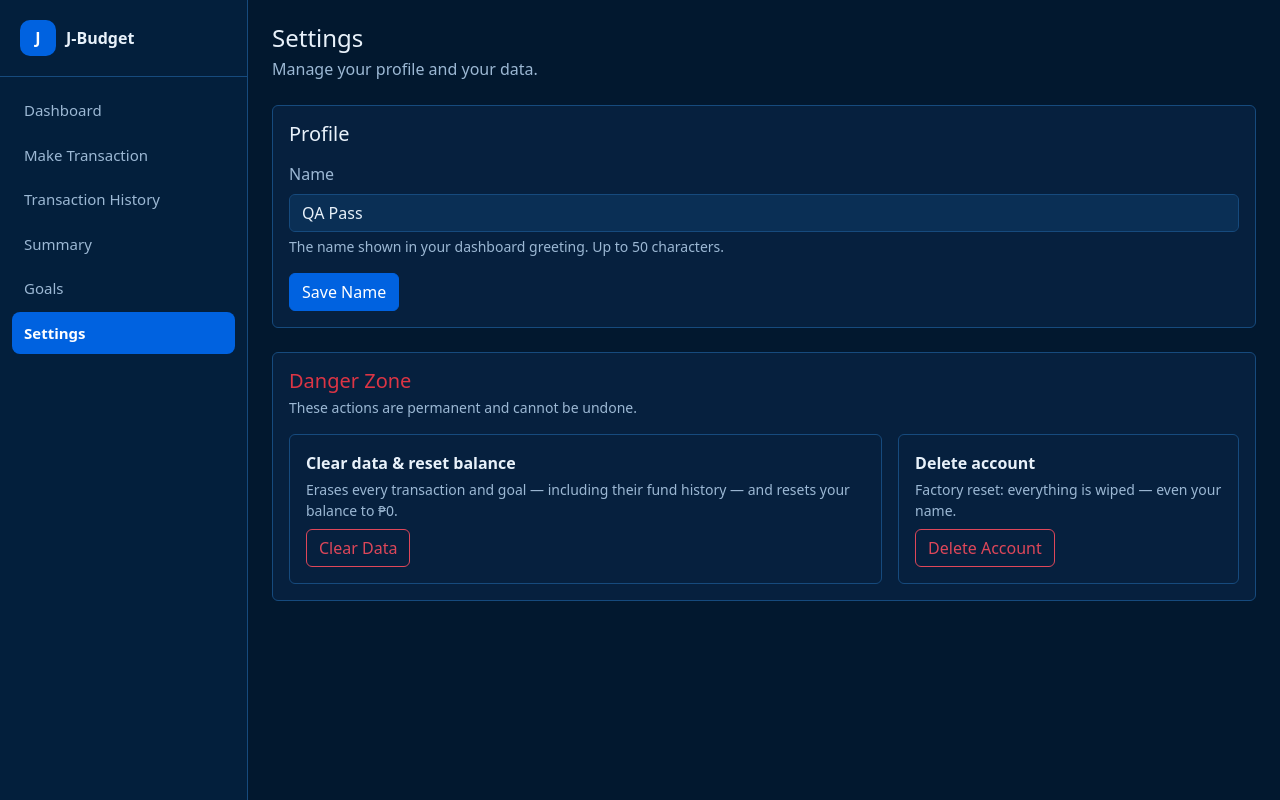
After one commit to dannnnnno-o/IM, a PHP site: page /settings.php in a window 1280 px wide. The commit adds this page. Run offline with PHP 8.4, Linux system fonts and the light colour scheme; data comes from the database, SQL or seed files in the repository; tables that the repository leaves empty hold one stand-in row (values such as "Sample post").

Commit message:
settings tab for managing personal data

```diff
--- a/model.php
+++ b/model.php
@@ -138,6 +138,78 @@ function save_username(object $pdo, int $userId, string $name){
     $statement -> bindParam(":username", $name);
     $statement -> bindParam(":id", $userId, PDO::PARAM_INT);
     $statement -> execute();
+}
+
+/* ---- Settings wipe actions (Sprint 12, 29 Oct 2026) ---------------------- */
+
+/* Shared DELETE over the four data tables. Needs an open PDO transaction
+   (house pattern, like insert_transaction). Table names are static here —
+   never user input, so no count_rows() allowlist is needed. */
+function wipe_record_tables(object $pdo){
+    foreach(["transactions", "goal_investments", "goals", "archived_goals"] as $table){
+        $pdo -> prepare("DELETE FROM $table; ") -> execute();
+    }
+}
+
+/* "Clear data & reset balance" (Settings): erases every record and zeroes
+   the balance, keeping the name; the custom categories survive unless
+   $alsoClearCategories (the modal checkbox). One transaction — a failure
+   must leave nothing half-wiped (§7). */
+function clear_records_and_balance(object $pdo, int $userId, bool $alsoClearCategories){
+    $pdo -> beginTransaction();
+
+    try{
+        wipe_record_tables($pdo);
+
+        $sql = "UPDATE users SET balance = 0"
+             . ($alsoClearCategories ? ", categories = '[]'" : "")
+             . " WHERE id = :id; ";
+        $statement = $pdo -> prepare($sql);
+        $statement -> bindParam(":id", $userId, PDO::PARAM_INT);
+        $statement -> execute();
+
+        $pdo -> commit();
+        return true;
+    }
+    catch(PDOException $e){
+        $pdo -> rollBack();
+        throw $e;
+    }
+}
+
+/* "Delete account (factory reset)" (Settings): the users row must keep
+   existing (§7 — every route is get_user($pdo, 1) and the landing gate is
+   "username empty", not "row absent"), so a delete MEANS the full wipe plus
+   clearing the identity: balance 0, categories [], username ''. The gate
+   then re-opens and the app reads as a fresh install. */
+function factory_reset_user(object $pdo, int $userId){
+    $pdo -> beginTransaction();
+
+    try{
+        wipe_record_tables($pdo);
+
+        $sql = "UPDATE users SET balance = 0, categories = '[]', username = '' WHERE id = :id; ";
+        $statement = $pdo -> prepare($sql);
+        $statement -> bindParam(":id", $userId, PDO::PARAM_INT);
+        $statement -> execute();
+
+        $pdo -> commit();
+        return true;
+    }
+    catch(PDOException $e){
+        $pdo -> rollBack();
+        throw $e;
+    }
+}
+
+/* Counter reset AFTER the wipe commits — ALTER TABLE is DDL and implicitly
+   commits in MariaDB, so it can never share the transaction above (same
+   reason TRUNCATE is deliberately not used in wipe_record_tables). Static
+   table names; gives demo-fresh id numbering after Clear / factory reset. */
+function reset_record_counters(object $pdo){
+    foreach(["transactions", "goal_investments", "goals", "archived_goals"] as $table){
+        $pdo -> prepare("ALTER TABLE $table AUTO_INCREMENT = 1; ") -> execute();
+    }
 }
 
 function get_recent_transactions(object $pdo, int $limit = 5){
--- a/partials/sidebar.php
+++ b/partials/sidebar.php
@@ -7,6 +7,7 @@ $navItems = [
     ["key" => "history",   "label" => "Transaction History", "href" => "/history.php"],
     ["key" => "summary",   "label" => "Summary",           "href" => "/summary.php"],
     ["key" => "goals",     "label" => "Goals",             "href" => "/goals.php"],
+    ["key" => "settings",  "label" => "Settings",          "href" => "/settings.php"],
 ];
 ?>
 <aside class="app-sidebar">
--- /dev/null
+++ b/settings.php
@@ -0,0 +1,309 @@
+<?php
+try{
+    require_once("./db.php");
+    require_once("./model.php");
+}
+catch(PDOException $e){
+    die("Connection failed: " . htmlspecialchars($e->getMessage()));
+}
+
+$user = get_user($pdo, 1);
+$userId = (int) $user["id"];
+
+/* First-visit gate, same as the dashboard (§6): Settings is a named-user
+   page — an unnamed account belongs on the landing prompt. */
+if(username_is_missing($user)){
+    header("Location: /");
+    exit;
+}
+
+$pageTitle = "Settings";
+$activePage = "settings";
+
+/* ---- request state ----------------------------------------------------- */
+
+/* Danger-zone modal copy is server-rendered with live counts (Sprint 12);
+   a confirm modal that names its blast radius reads better than a generic
+   "are you sure". */
+$txCount   = count_rows($pdo, "transactions");
+$goalCount = count_rows($pdo, "goals");
+
+/* Custom-category preview for the Clear modal checkbox: at most
+   CATEGORY_PREVIEW_LIMIT names, then "..." if the account has more. User
+   input — escaped at render like every other category name (§10). */
+const CATEGORY_PREVIEW_LIMIT = 3;
+
+$customCategories = get_custom_categories($pdo, $userId);
+$categoryPreview  = implode(", ", array_slice($customCategories, 0, CATEGORY_PREVIEW_LIMIT));
+
+if(count($customCategories) == 0){
+    $category_msg = "No Custom Categories have been added.";
+}
+elseif(count($customCategories) == 1){
+    $category_msg = "Custom Category Added: \"". $categoryPreview . "\"";
+}
+elseif(count($customCategories) > 0 && count($customCategories) <= CATEGORY_PREVIEW_LIMIT){
+    $category_msg = "Custom Categories: \"". $categoryPreview . "\"";
+}
+elseif(count($customCategories) > CATEGORY_PREVIEW_LIMIT){
+    $category_msg = "Custom Categories: \"";
+    $category_msg = $category_msg. $categoryPreview . "...\"";
+}
+
+/* The checkbox only earns its keep when there is something to erase:
+   zero custom categories ⇒ disabled + wrapper-span tooltip (markup below). */
+$hasCustomCategories = count($customCategories) > 0;
+
+$flashText = match(trim($_GET["saved"] ?? "")){
+    "profile" => "Name updated.",
+    "cleared" => "All records cleared.",
+    default   => "",
+};
+
+$errors = [];
+$form = ["name" => (string) $user["username"]];
+
+/* ---- POST actions ------------------------------------------------------ */
+
+if($_SERVER["REQUEST_METHOD"] === "POST"){
+    $action = trim($_POST["action"] ?? "");
+
+    if($action === "profile"){
+        $form["name"] = trim($_POST["name"] ?? "");
+
+        if($form["name"] === ""){
+            $errors[] = "Name is required.";
+        }
+        elseif(mb_strlen($form["name"]) > MAX_USERNAME_LENGTH){
+            /* Same expression as index.php's landing table — one message
+               family (§8), length single-sourced via MAX_USERNAME_LENGTH. */
+            $errors[] = "Name must be " . MAX_USERNAME_LENGTH . " characters or fewer.";
+        }
+
+        if(empty($errors)){
+            /* save_username() writes username ONLY (prepared) — balance and
+               categories are untouched, same as the landing flow. */
+            save_username($pdo, $userId, $form["name"]);
+            header("Location: /settings.php?saved=profile");
+            exit;
+        }
+        /* Failure re-renders below with $form["name"] kept in the input. */
+    }
+    elseif($action === "clear"){
+        /* The modal checkbox is opt-in: absent when unchecked, "1" when
+           checked. Default keeps the user's custom categories (§14). */
+        clear_records_and_balance($pdo, $userId, isset($_POST["clear_categories"]));
+        reset_record_counters($pdo);
+        header("Location: /settings.php?saved=cleared");
+        exit;
+    }
+    elseif($action === "reset"){
+        factory_reset_user($pdo, $userId);
+        reset_record_counters($pdo);
+        /* The first-visit gate is open again — land on the prompt. */
+        header("Location: /");
+        exit;
+    }
+    else{
+        $errors[] = "Choose a valid action.";
+    }
+}
+
+require_once("./partials/header.php");
+require_once("./partials/sidebar.php");
+?>
+
+<main class="app-main">
+
+    <header class="page-header">
+        <div>
+            <h1 class="h4 mb-1">Settings</h1>
+            <p class="text-muted mb-0">Manage your profile and your data.</p>
+        </div>
+    </header>
+
+    <?php if($flashText !== ""): ?>
+        <div class="alert alert-success alert-dismissible fade show" role="alert">
+            <?= $flashText ?>
+            <button type="button" class="btn-close" data-bs-dismiss="alert" aria-label="Close"></button>
+        </div>
+    <?php endif; ?>
+
+    <?php if(!empty($errors)): ?>
+        <div class="alert alert-danger alert-dismissible fade show" role="alert">
+            <?php foreach($errors as $settingsError): ?>
+                <div><?= htmlspecialchars($settingsError) ?></div>
+            <?php endforeach; ?>
+            <button type="button" class="btn-close" data-bs-dismiss="alert" aria-label="Close"></button>
+        </div>
+    <?php endif; ?>
+
+    <!-- Profile: edit the dashboard-greeting name. Reversible, so no confirm
+         modal — only the Danger Zone earns one. -->
+    <section class="card mb-4">
+        <div class="card-body">
+            <h2 class="h5 mb-3">Profile</h2>
+            <form method="post" action="/settings.php" novalidate>
+                <input type="hidden" name="action" value="profile">
+                <div class="mb-3">
+                    <label class="form-label" for="settingsName">Name</label>
+                    <input type="text" class="form-control" id="settingsName" name="name"
+                           maxlength="<?= MAX_USERNAME_LENGTH ?>" autocomplete="off"
+                           value="<?= htmlspecialchars($form["name"]) ?>">
+                    <div class="form-text mb-0">
+                        The name shown in your dashboard greeting.
+                        Up to <?= MAX_USERNAME_LENGTH ?> characters.
+                    </div>
+                </div>
+                <button type="submit" class="btn btn-primary">Save Name</button>
+            </form>
+        </div>
+    </section>
+
+    <!-- Danger Zone: the two destructive actions. Details + confirmation
+         live in the modals below (counts interpolated server-side). -->
+    <section class="card mb-4">
+        <div class="card-body">
+            <h2 class="h5 text-danger mb-1">Danger Zone</h2>
+            <p class="text-muted small mb-3">These actions are permanent and cannot be undone.</p>
+
+            <div class="d-flex flex-column flex-md-row gap-3">
+                <div class="border rounded p-3 flex-fill">
+                    <strong class="d-block mb-1">Clear data &amp; reset balance</strong>
+                    <p class="text-muted small mb-2">
+                        Erases every transaction and goal — including their fund
+                        history — and resets your balance to <?= peso(0) ?>.
+                    </p>
+                    <button type="button" class="btn btn-outline-danger"
+                            data-bs-toggle="modal" data-bs-target="#clearModal">
+                        Clear Data
+                    </button>
+                </div>
+
+                <div class="border rounded p-3 flex-fill">
+                    <strong class="d-block mb-1">Delete account</strong>
+                    <p class="text-muted small mb-2">
+                        Factory reset: everything is wiped — even your name.
+                    </p>
+                    <button type="button" class="btn btn-outline-danger"
+                            data-bs-toggle="modal" data-bs-target="#resetModal">
+                        Delete Account
+                    </button>
+                </div>
+            </div>
+        </div>
+    </section>
+
+    <!-- Clear data confirm: names the blast radius + the categories checkbox
+         (opt-in destructive extra, default keeps categories). -->
+    <div class="modal fade" id="clearModal" tabindex="-1" aria-labelledby="clearModalLabel" aria-hidden="true">
+        <div class="modal-dialog modal-dialog-centered">
+            <div class="modal-content">
+                <div class="modal-header">
+                    <h2 class="modal-title h5" id="clearModalLabel">Clear Data &amp; Reset Balance</h2>
+                    <button type="button" class="btn-close" data-bs-dismiss="modal" aria-label="Close"></button>
+                </div>
+                <form method="post" action="/settings.php">
+                    <div class="modal-body">
+                        <input type="hidden" name="action" value="clear">
+                        <p class="mb-3">
+                            This permanently erases
+                            <strong><?= $txCount ?> transaction<?= $txCount === 1 ? "" : "s" ?></strong> and
+                            <strong><?= $goalCount ?> goal<?= $goalCount === 1 ? "" : "s" ?></strong>
+                            — including their fund history — and resets your balance
+                            to <strong><?= peso(0) ?></strong>.
+                        </p>
+                        <?php $clearTooltip = $hasCustomCategories ? "" : ' data-bs-toggle="tooltip" data-bs-placement="top" title="No Custom Categories can be cleared."'; ?>
+                        <div class="form-check mb-2"<?= $clearTooltip ?>>
+                            <?php if($hasCustomCategories): ?>
+                                <input class="form-check-input" type="checkbox" id="clearCategories"
+                                       name="clear_categories" value="1">
+                            <?php else: ?>
+                                <!-- Disabled needs no wrapper-span (§6c): the checkbox
+                                     is position:absolute inside an inline span, so the
+                                     wrapping span collapses and Chromium hovers the
+                                     label instead. The tooltip anchors on the whole
+                                     .form-check row — a real in-flow element that
+                                     reliably receives hover. -->
+                                <input class="form-check-input" type="checkbox" id="clearCategories"
+                                       name="clear_categories" value="1" disabled>
+                            <?php endif; ?>
+                            <label class="form-check-label <?= $hasCustomCategories ? "" : "text-muted" ?>"
+                                   for="clearCategories">
+                                Also clear my custom categories
+                            </label>
+                            <div class="form-text">
+                                <?= htmlspecialchars($category_msg) ?>
+                            </div>
+                        </div>
+                        <p class="text-muted small mb-0 d-none" id="clearCategoriesWarning">
+                            Your custom categories will also be erased. This cannot be undone.
+                        </p>
+                    </div>
+                    <div class="modal-footer">
+                        <button type="submit" class="btn btn-outline-danger">Clear Data</button>
+                        <button type="button" class="btn btn-outline-secondary" data-bs-dismiss="modal">Cancel</button>
+                    </div>
+                </form>
+            </div>
+        </div>
+    </div>
+
+    <!-- Factory reset confirm: the wording states the identity wipe
+         explicitly — this is the one action that signs the user out of
+         their name, back to the landing prompt. -->
+    <div class="modal fade" id="resetModal" tabindex="-1" aria-labelledby="resetModalLabel" aria-hidden="true">
+        <div class="modal-dialog modal-dialog-centered">
+            <div class="modal-content">
+                <div class="modal-header">
+                    <h2 class="modal-title h5" id="resetModalLabel">Delete Account</h2>
+                    <button type="button" class="btn-close" data-bs-dismiss="modal" aria-label="Close"></button>
+                </div>
+                <div class="modal-body">
+                    <p class="mb-2">
+                        This wipes <strong>everything</strong> — all records, your
+                        balance, your custom categories,
+                        <em>and your name</em>.
+                    </p>
+                    <p class="mb-0">You will be asked for a new name again after this action.</p>
+                </div>
+                <div class="modal-footer">
+                    <form method="post" action="/settings.php">
+                        <input type="hidden" name="action" value="reset">
+                        <button type="submit" class="btn btn-outline-danger">Delete Account</button>
+                    </form>
+                    <button type="button" class="btn btn-outline-secondary" data-bs-dismiss="modal">Cancel</button>
+                </div>
+            </div>
+        </div>
+    </div>
+
+    <script>
+    (function(){
+        /* Reveal the "cannot be undone" line only while the opt-in category
+           checkbox is ticked. Vanilla DOM only — no bootstrap.* at parse
+           time (the bundle loads after page scripts, §6c trap). */
+        var box = document.getElementById("clearCategories");
+        var warning = document.getElementById("clearCategoriesWarning");
+        if(box && warning){
+            var sync = function(){
+                warning.classList.toggle("d-none", !box.checked);
+            };
+            box.addEventListener("change", sync);
+            sync();
+        }
+
+        /* Disabled-checkbox wrapper tooltip (§6c wrapper-span pattern),
+           initialized after the bundle lands. */
+        document.addEventListener("DOMContentLoaded", function(){
+            if(!window.bootstrap){ return; }
+            document.querySelectorAll('[data-bs-toggle="tooltip"]').forEach(function(el){
+                bootstrap.Tooltip.getOrCreateInstance(el);
+            });
+        });
+    })();
+    </script>
+
+</main>
+
+<?php require_once("./partials/footer.php"); ?>
```
Also changed, not shown: docs.md (+135 -12 lines).
